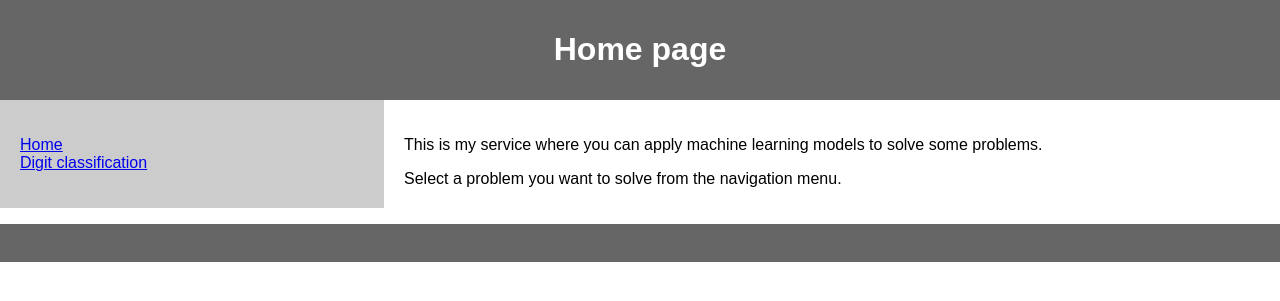
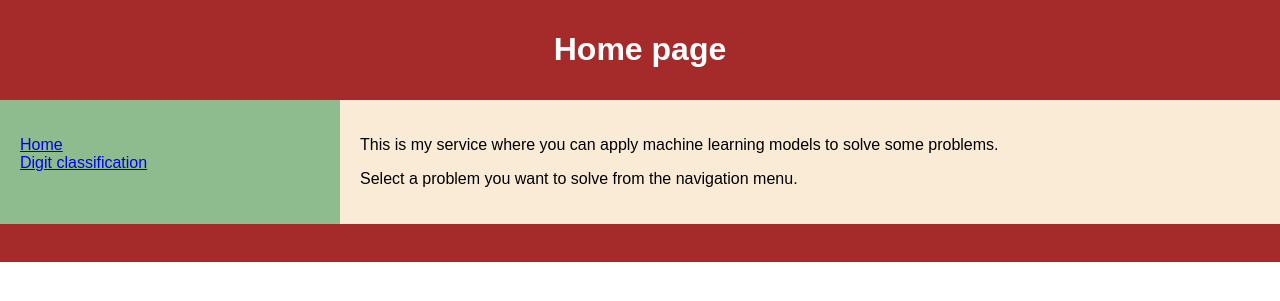
Before and after one commit to ivan-kud/ml-service, a FastAPI app: page / in a window 1280 px wide. Shown: the top 301 px of the page. Run offline with FastAPI, Linux system fonts and the light colour scheme.

Commit message:
correct css styles

```diff
--- a/app/src/digit.py
+++ b/app/src/digit.py
@@ -128,20 +128,14 @@ for name, model in models.items():
     model.load_state_dict(torch.load(path))
 
 
-def preprocess_image(img: str):
+def preprocess_image(img: str) -> torch.Tensor:
     # Convert to PIL image (RGBA)
     image_base64 = img.split(';base64,')[1]
     image_bytes = base64.b64decode(image_base64)
 
-    # Convert to PIL, remove alpha, convert to grayscale, resize, invert
+    # Convert to PIL, convert to grayscale, invert
     pil_image = Image.open(io.BytesIO(image_bytes))
-
-    pil_image.save('image.png')
-
-    background = Image.new('RGBA', pil_image.size, (255, 255, 255, 255))
-    pil_image = Image.alpha_composite(background, pil_image)
     pil_image = pil_image.convert('L')
-    pil_image = pil_image.resize((IMG_WIDTH, IMG_HEIGHT))
     pil_image = PIL.ImageOps.invert(pil_image)
 
     # Transform to Tensor, normalize, add dimension
@@ -152,7 +146,7 @@ def preprocess_image(img: str):
     return image_tensor
 
 
-def predict(model: nn.Module, image: torch.Tensor):
+def predict(model: nn.Module, image: torch.Tensor) -> tuple[float, int]:
     model.eval()
     with torch.no_grad():
         probabilities = nn.Softmax(dim=1)(model(image))[0]
@@ -162,11 +156,11 @@ def predict(model: nn.Module, image: torch.Tensor):
     return proba, label
 
 
-def get_response_data(model_name: ModelName, image: str):
+def get_response_data(model_name: ModelName, image: str) -> dict:
     # Preprocess image to use it as model input
     image_tensor = preprocess_image(image)
 
-    # Get a model and predict
+    # Predict
     result = {}
     for name, model in models.items():
         if model_name is ModelName.all or model_name == name:
--- a/app/src/main.py
+++ b/app/src/main.py
@@ -14,22 +14,24 @@ app.mount('/static', StaticFiles(directory='app/static'), name='static')
 
 @app.get('/', response_class=HTMLResponse)
 def read_home(request: Request):
-    return templates.TemplateResponse('index.html', {'request': request})
+    return templates.TemplateResponse('pages/index.html', {'request': request})
 
 
 @app.get('/digit', response_class=HTMLResponse)
 def read_digit(request: Request):
-    return templates.TemplateResponse('digit.html', {'request': request})
+    return templates.TemplateResponse('pages/digit.html', {'request': request})
 
 
 @app.post('/digit', response_class=HTMLResponse)
 def predict_digit(request: Request,
                   model_name: digit.ModelName = Form(),
                   image: str = Form()):
-    data = digit.get_response_data(model_name, image)
-    return templates.TemplateResponse('digit.html', {'request': request, 'data': data})
+    response_data = digit.get_response_data(model_name, image)
+    response_data.update({'request': request})
+    return templates.TemplateResponse('pages/digit.html', response_data)
 
 
 @app.get('/person', response_class=HTMLResponse)
 def read_person(request: Request):
-    return templates.TemplateResponse('person.html', {'request': request})
+    return templates.TemplateResponse('pages/person.html',
+                                      {'request': request})
--- a/app/static/css/styles.css
+++ b/app/static/css/styles.css
@@ -7,18 +7,24 @@ body {
 /* Style the header */
 header {
   padding: 10px;
-  background-color: #666;
+  background-color: #A52A2A;
   text-align: center;
   color: white;
 }
 
-/* Create two columns/boxes that floats next to each other */
+/* Container for flexboxes */
+section {
+  display: -webkit-flex;
+  display: flex;
+}
+
+/* Style the navigation menu */
 nav {
-  box-sizing: border-box;
-  float: left;
-  width: 30%;
+  -webkit-flex: 1;
+  -ms-flex: 1;
+  flex: 1;
+  background: #8FBC8F;
   padding: 20px;
-  background: #ccc;
 }
 
 /* Style the list inside the menu */
@@ -27,34 +33,28 @@ nav ul {
   padding: 0;
 }
 
+/* Style the content */
 article {
-  box-sizing: border-box;
-  float: left;
-  width: 70%;
+  -webkit-flex: 3;
+  -ms-flex: 3;
+  flex: 3;
+  background-color: #FAEBD7;
   padding: 20px;
-  background-color: white;
-}
-
-/* Clear floats after the columns */
-section::after {
-  content: "";
-  display: table;
-  clear: both;
 }
 
 /* Style the footer */
 footer {
-  background-color: #666;
+  background-color: #A52A2A;
   padding: 10px;
   text-align: center;
   color: white;
 }
 
-/* Responsive layout - makes the two columns/boxes stack on top of each other instead of next to each other, on small screens */
+/* Responsive layout - makes the menu and the content (inside the section) sit on top of each other instead of next to each other */
 @media (max-width: 600px) {
-  nav, article {
-    width: 100%;
-    height: auto;
+  section {
+    -webkit-flex-direction: column;
+    flex-direction: column;
   }
 }
 
--- a/app/templates/pages/digit.html
+++ b/app/templates/pages/digit.html
@@ -6,7 +6,7 @@
 
 {% block page_content %}
 <form id="myForm" method="post">
-    <h4 id="step1">1. Select a model</h4>
+    <h4>1. Select a model</h4>
     <label for="model_name">Model:</label>
     <select name="model_name" id="model_name">
         {% if model_name is not defined %}{% set model_name = "conv5" %}{% endif %}
@@ -17,13 +17,13 @@
         <option value="all" {% if model_name == "all" %}selected{% endif %}>All models</option>
     </select>
     <br>
-    <h4 id="step2">2. Draw a digit and submit</h4>
+    <h4>2. Draw a digit and submit</h4>
     <canvas id="canvas" width="28" height="28" style="border: 1px solid #000; background:#fff; width:420px; height:420px;"></canvas>
     <br>
     <input type="hidden" id="image" name="image" value="{{ image }}">
     <input type="button" value="Clear" onclick="clearCanvas()" style="width: 10em;">
     <input type="button" value="Submit" onclick="submitCanvas()" style="width: 10em;">
-    <h4 id="step3">3. Get the result</h4>
+    <h4>3. Get the result</h4>
     <p class="output" id="output1">{{ output1 }}&nbsp</p>
     <p class="output" id="output2">{{ output2 }}&nbsp</p>
     <br>
--- a/app/templates/shared/base.html
+++ b/app/templates/shared/base.html
@@ -5,8 +5,8 @@
     <meta charset="UTF-8">
     <meta name="viewport" content="width=device-width, initial-scale=1.0">
     <title>{% block title %}{% endblock %}</title>
-    <link rel="icon" type="image/x-icon" href="{{ url_for('static', path='/images/favicon.ico') }}">
-    <link rel="stylesheet" type="text/css" href="{{ url_for('static', path='/css/styles.css') }}">
+    <link rel="icon" type="image/x-icon" href="{{ url_for('static', path='images/favicon.ico') }}">
+    <link rel="stylesheet" type="text/css" href="{{ url_for('static', path='css/styles.css') }}">
 </head>
 
 <body>
@@ -18,7 +18,7 @@
         {% include 'components/navigation.html' %}
 
         <article>
-            {% block page_content %}{% endblock %}
+                {% block page_content %}{% endblock %}
         </article>
     </section>
 
```
Also changed, not shown: app/static/js/digit.js (+22 -9 lines).
